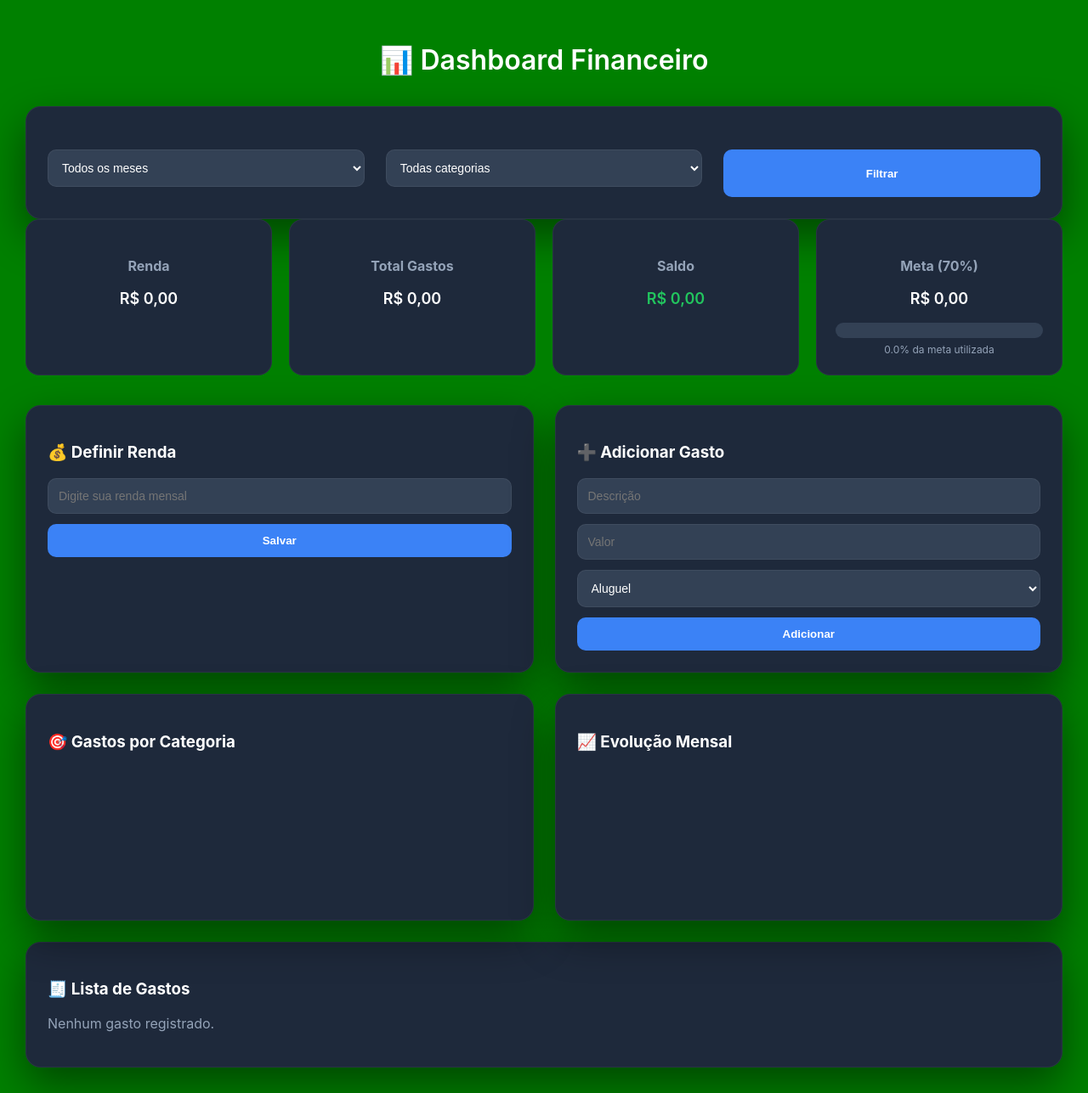
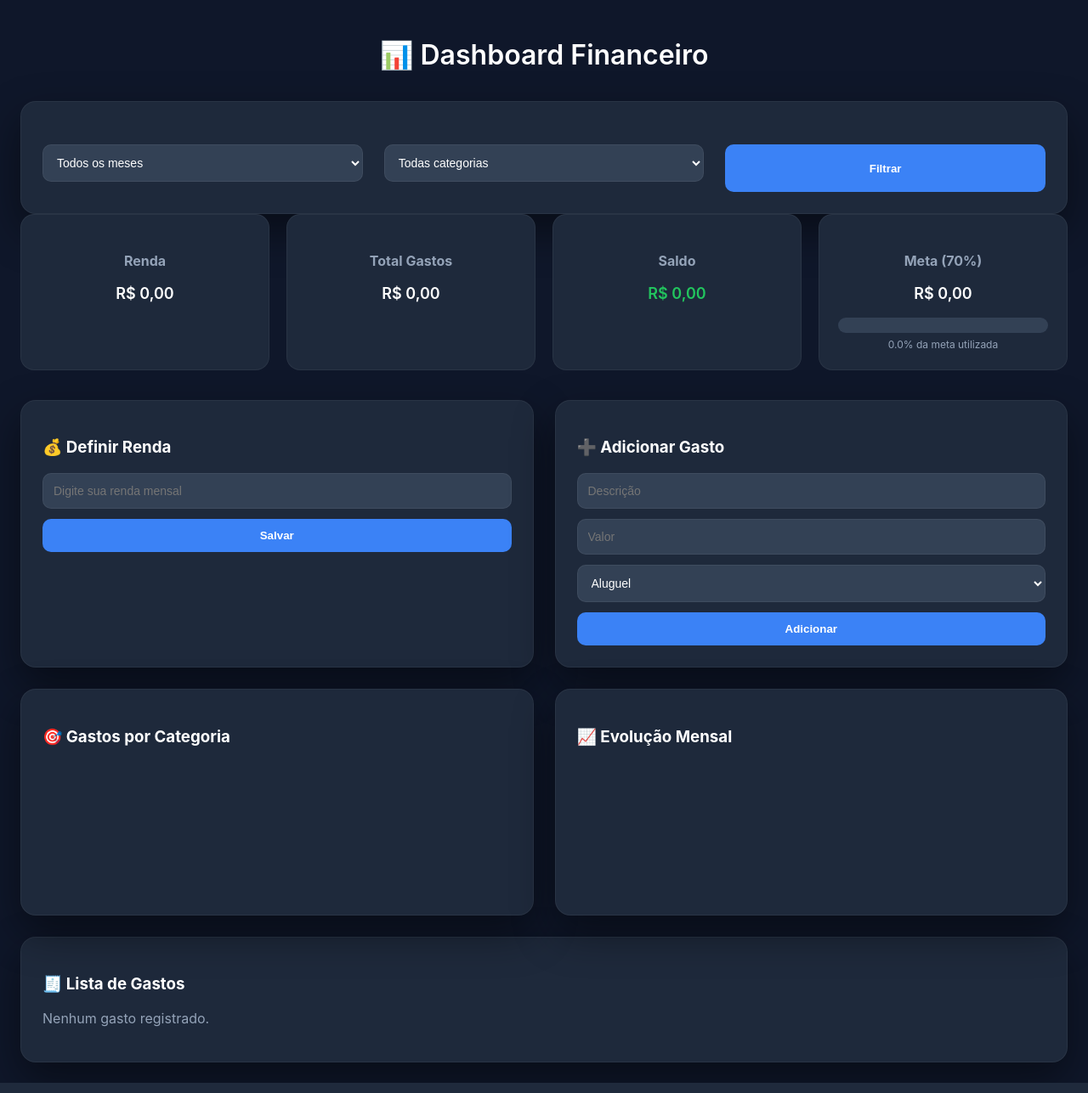
Before and after one commit to iproleplay/controle-financeiro, a Flask app: template templates/dashboard.html in a window 1280 px wide. Shown: the whole page at 85% size. Run offline with Flask 3, Linux system fonts and the light colour scheme; the template is opened without the code that fills it, so the values that code supplies are empty; a map, chart or similar area stays blank; some libraries are stand-ins or nearby versions.

Commit message:
removendo teste verde

```diff
--- a/templates/dashboard.html
+++ b/templates/dashboard.html
@@ -326,6 +326,10 @@ fill:false
 
 <style>
 body{
-    background: green !important;
+    background:#0f172a;
+    color:white;
+    font-family:Inter, Arial, sans-serif;
+    margin:0;
+    padding:24px;
 }
 </style>
```
